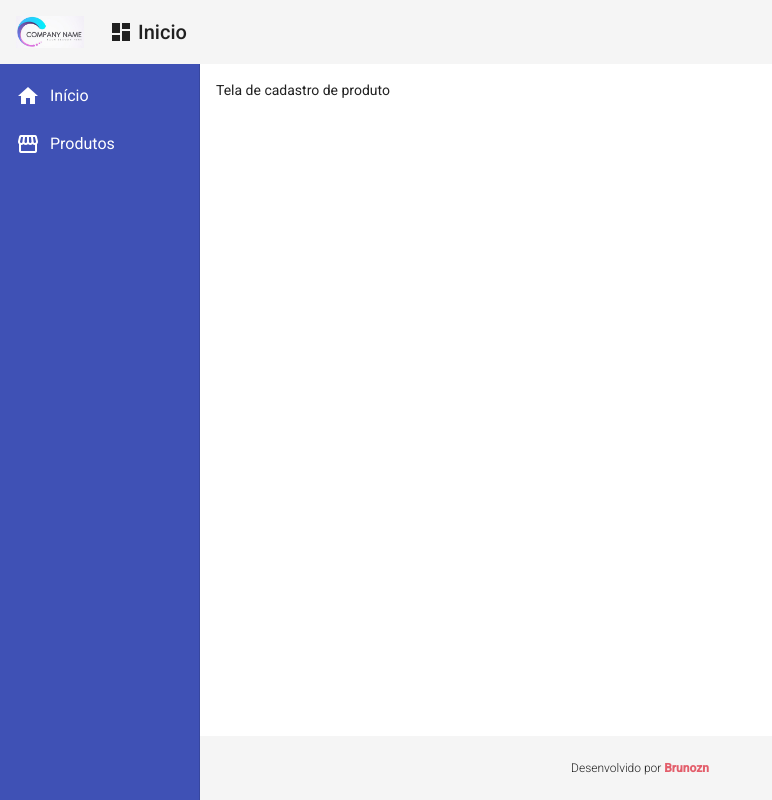
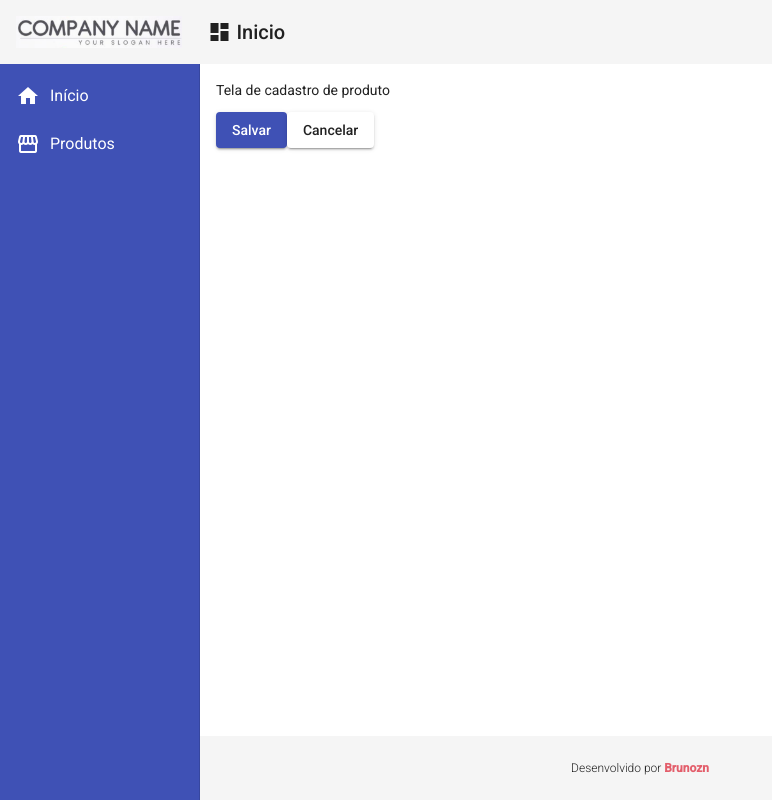
Before and after one commit to brunozn/crud_angular, an Angular app in the folder front/: page /products/create in a window 1280 px wide. Shown: the whole page, without its empty margins (0-772 px from the left). Built offline with nearby package versions, Linux system fonts and the light colour scheme.

Commit message:
criando metodo create de produtos

```diff
--- a/front/src/app/app.module.ts
+++ b/front/src/app/app.module.ts
@@ -19,7 +19,9 @@ import { RedDirective } from './directives/red.directive';
 import { ProductCreateComponent } from './components/product/product-create/product-create.component';
 
 import { MatButtonModule } from '@angular/material/button';
+import { MatSnackBarModule } from '@angular/material/snack-bar';
 
+import { HttpClientModule } from '@angular/common/http';
 
 
 @NgModule({
@@ -42,6 +44,8 @@ import { MatButtonModule } from '@angular/material/button';
     MatListModule,
     MatCardModule,
     MatButtonModule,
+    MatSnackBarModule,
+    HttpClientModule,
   ],
   providers: [],
   bootstrap: [AppComponent]
--- a/front/src/app/components/product/product-create/product-create.component.html
+++ b/front/src/app/components/product/product-create/product-create.component.html
@@ -1 +1,9 @@
 <p>Tela de cadastro de produto</p>
+
+<button mat-raised-button (click)="createProduct()" color="primary">
+    Salvar
+</button>
+
+<button mat-raised-button (click)="cancelaProduct()">
+    Cancelar
+</button>
--- a/front/src/app/components/product/product-create/product-create.component.ts
+++ b/front/src/app/components/product/product-create/product-create.component.ts
@@ -1,4 +1,7 @@
+import { Router } from '@angular/router';
+import { ProductService } from './../product.service';
 import { Component, OnInit } from '@angular/core';
+import { Product } from "../product.model";
 
 @Component({
   selector: 'app-product-create',
@@ -7,10 +10,26 @@ import { Component, OnInit } from '@angular/core';
 })
 export class ProductCreateComponent implements OnInit {
 
+  product: Product = {
+    name: '',
+    price: null
+  }
 
-  constructor() { }
+
+  constructor(private productService: ProductService,
+    private router: Router) { }
 
   ngOnInit(): void {
   }
 
+  createProduct(): void{
+    this.productService.create(this.product).subscribe(() => {
+      this.productService.showMessage('P. criado ')
+      this.router.navigate(['/products'])
+    })
+  }
+
+  cancelaProduct(){
+    this.router.navigate(['/products'])  }
+
 }
--- /dev/null
+++ b/front/src/app/components/product/product.service.ts
@@ -0,0 +1,28 @@
+import { HttpClient } from '@angular/common/http';
+import { Injectable } from '@angular/core';
+import { Product } from "./product.model";
+
+import { MatSnackBar } from '@angular/material/snack-bar';
+import { Observable } from 'rxjs';
+
+@Injectable({
+  providedIn: 'root'
+})
+export class ProductService {
+
+  baseUrl = 'http://localhost:3001/products';
+
+  constructor(private snackBar: MatSnackBar, private http: HttpClient) { }
+
+  showMessage(msg: string): void {
+      this.snackBar.open(msg, 'X', {
+        duration: 3000,
+        horizontalPosition: "right",
+        verticalPosition: "top"
+      })
+  }
+
+  create(product: Product): Observable<Product> {
+    return this.http.post<Product>(this.baseUrl, product)
+  }
+}
```
Also changed, not shown: front/src/assets/img/logo.jpg, 1 other file (tests, documents, lock files or other folders).
